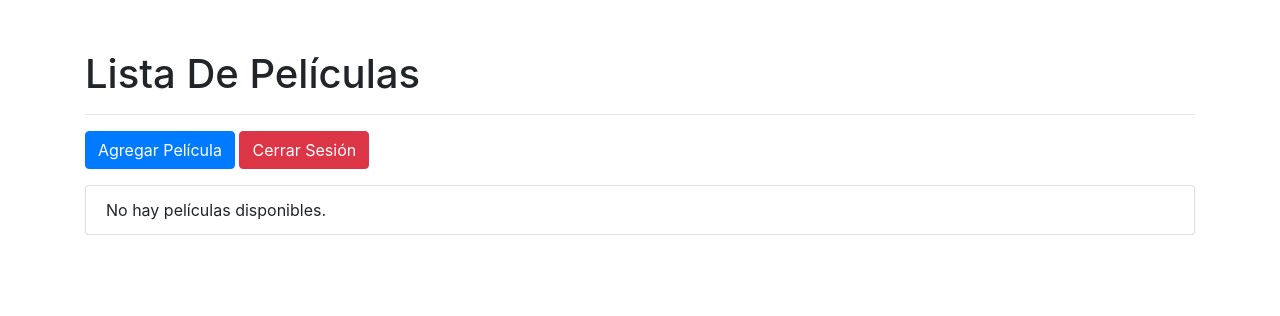
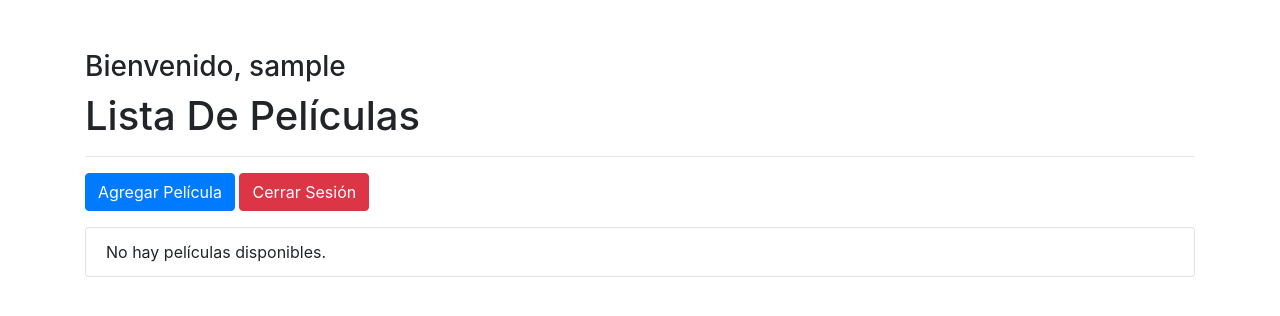
Before and after one commit to Dksoto/proyecto-prueba-3, a Django app: page /dashboard/ in a window 1280 px wide. Shown: the top 316 px of the page. Run offline with Django 5.2, Linux system fonts and the light colour scheme; the visitor is signed in with stand-in values (Sample User, id 1); data that the repository does not hold is empty; some libraries are stand-ins or nearby versions.

Commit message:
last change

```diff
--- a/Peliculas/app/templates/index.html
+++ b/Peliculas/app/templates/index.html
@@ -13,6 +13,10 @@
     </style>
 </head>
 <body>
+<!-- Mostrar nombre de usuario -->
+<div class="container">
+    <h3>Bienvenido, {{ user.username }}</h3>
+</div>
 
     <div class="container">
         <h1>Lista De Películas</h1>
```
Also changed, not shown: Peliculas/Peliculas/settings.py (+16 -1 lines), 2 other files.
